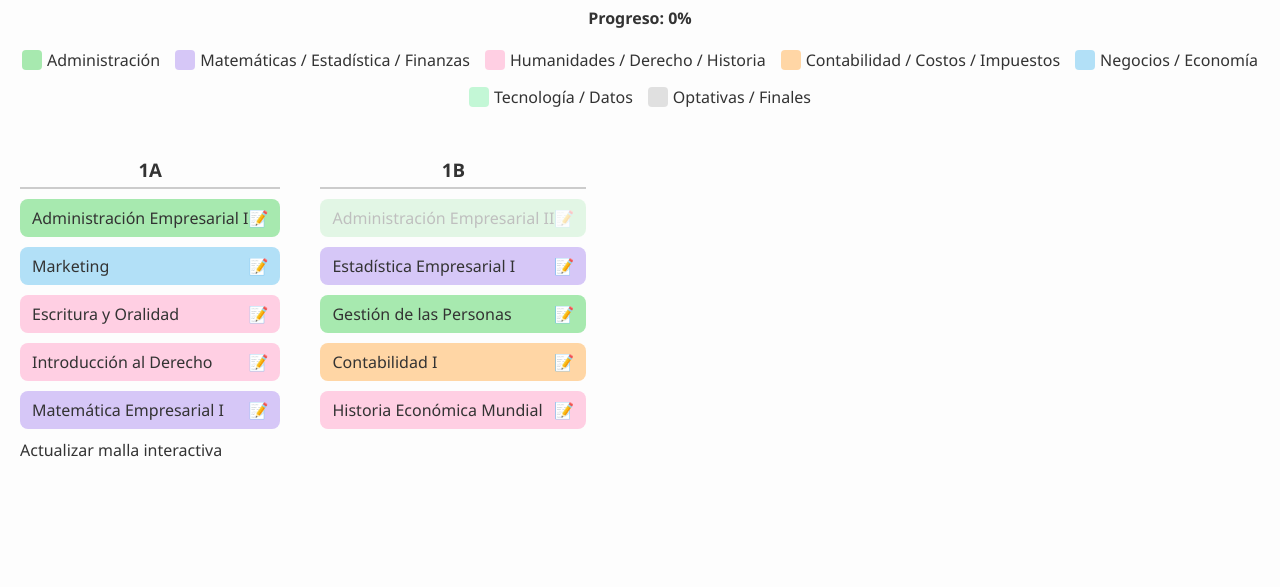
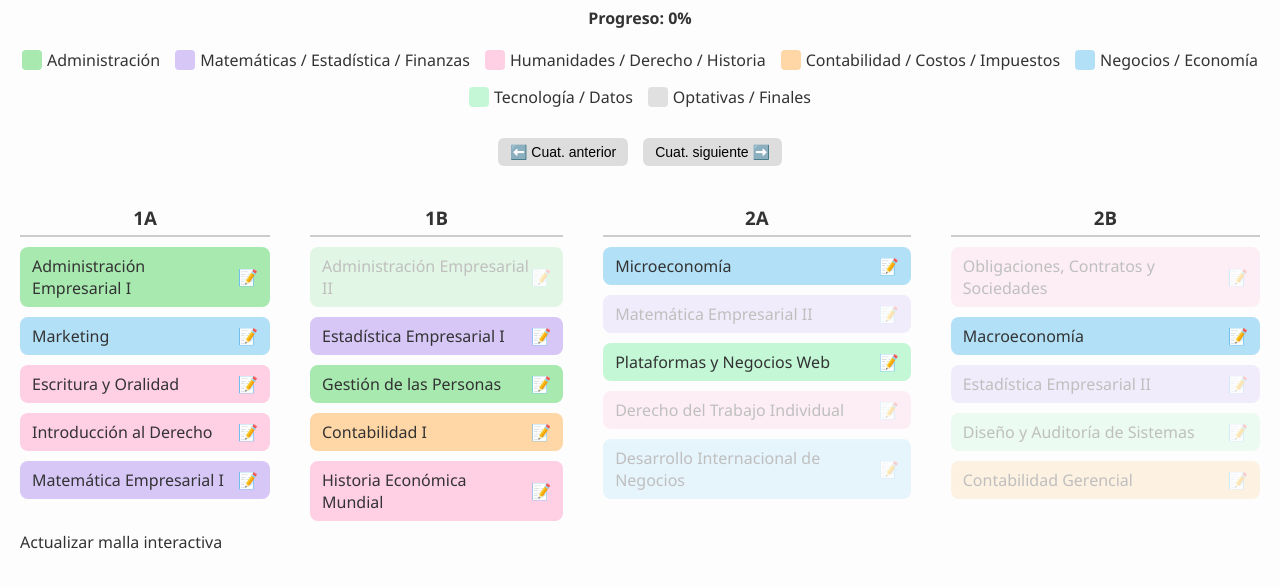
Before and after one commit to camilaklassen/Administraci-n-de-Empresas-, a plain HTML site: page index.html in a window 1280 px wide. Shown: the part 67-654 px from the top of the page. Drawn offline with Linux system fonts and the light colour scheme.

Commit message:
Update index.html

```diff
--- a/index.html
+++ b/index.html
@@ -42,6 +42,7 @@
       display: flex;
       overflow-x: auto;
       gap: 40px;
+      scroll-behavior: smooth;
     }
     .cuatrimestre {
       min-width: 250px;
@@ -97,6 +98,24 @@
     .color-neg { background-color: #b2e0f7; }
     .color-tech { background-color: #c3f7d6; }
     .color-opt { background-color: #e0e0e0; }
+    .scroll-controls {
+      display: flex;
+      justify-content: center;
+      gap: 15px;
+      margin-bottom: 20px;
+    }
+    .scroll-controls button {
+      padding: 6px 12px;
+      font-size: 14px;
+      border: none;
+      border-radius: 6px;
+      background-color: #ddd;
+      cursor: pointer;
+      transition: background-color 0.2s;
+    }
+    .scroll-controls button:hover {
+      background-color: #bbb;
+    }
   </style>
 </head>
 <body>
@@ -110,6 +129,10 @@
     <div><span class="color color-neg"></span> Negocios / Economía</div>
     <div><span class="color color-tech"></span> Tecnología / Datos</div>
     <div><span class="color color-opt"></span> Optativas / Finales</div>
+  </div>
+  <div class="scroll-controls">
+    <button onclick="scrollMalla(-1)">⬅️ Cuat. anterior</button>
+    <button onclick="scrollMalla(1)">Cuat. siguiente ➡️</button>
   </div>
   <div class="malla" id="malla"></div>
 
@@ -125,7 +148,16 @@
       { nombre: "Gestión de las Personas", cuatri: "1B", color: "admin", correlativas: [] },
       { nombre: "Contabilidad I", cuatri: "1B", color: "conta", correlativas: [] },
       { nombre: "Historia Económica Mundial", cuatri: "1B", color: "human", correlativas: [] },
-      // Puedes seguir agregando el resto así ↓
+      { nombre: "Microeconomía", cuatri: "2A", color: "neg", correlativas: [] },
+      { nombre: "Matemática Empresarial II", cuatri: "2A", color: "mate", correlativas: ["Matemática Empresarial I"] },
+      { nombre: "Plataformas y Negocios Web", cuatri: "2A", color: "tech", correlativas: [] },
+      { nombre: "Derecho del Trabajo Individual", cuatri: "2A", color: "human", correlativas: ["Introducción al Derecho"] },
+      { nombre: "Desarrollo Internacional de Negocios", cuatri: "2A", color: "neg", correlativas: ["Marketing"] },
+      { nombre: "Obligaciones, Contratos y Sociedades", cuatri: "2B", color: "human", correlativas: ["Introducción al Derecho"] },
+      { nombre: "Macroeconomía", cuatri: "2B", color: "neg", correlativas: [] },
+      { nombre: "Estadística Empresarial II", cuatri: "2B", color: "mate", correlativas: ["Estadística Empresarial I"] },
+      { nombre: "Diseño y Auditoría de Sistemas", cuatri: "2B", color: "tech", correlativas: ["Administración Empresarial II"] },
+      { nombre: "Contabilidad Gerencial", cuatri: "2B", color: "conta", correlativas: ["Contabilidad I"] },
     ];
 
     const cuatris = {};
@@ -195,6 +227,12 @@
       });
     }
 
+    function scrollMalla(direccion) {
+      const container = document.querySelector(".malla");
+      const width = container.offsetWidth;
+      container.scrollBy({ left: direccion * width, behavior: 'smooth' });
+    }
+
     window.onload = () => {
       materias.forEach(m => {
         const val = localStorage.getItem(m.nombre);
```
